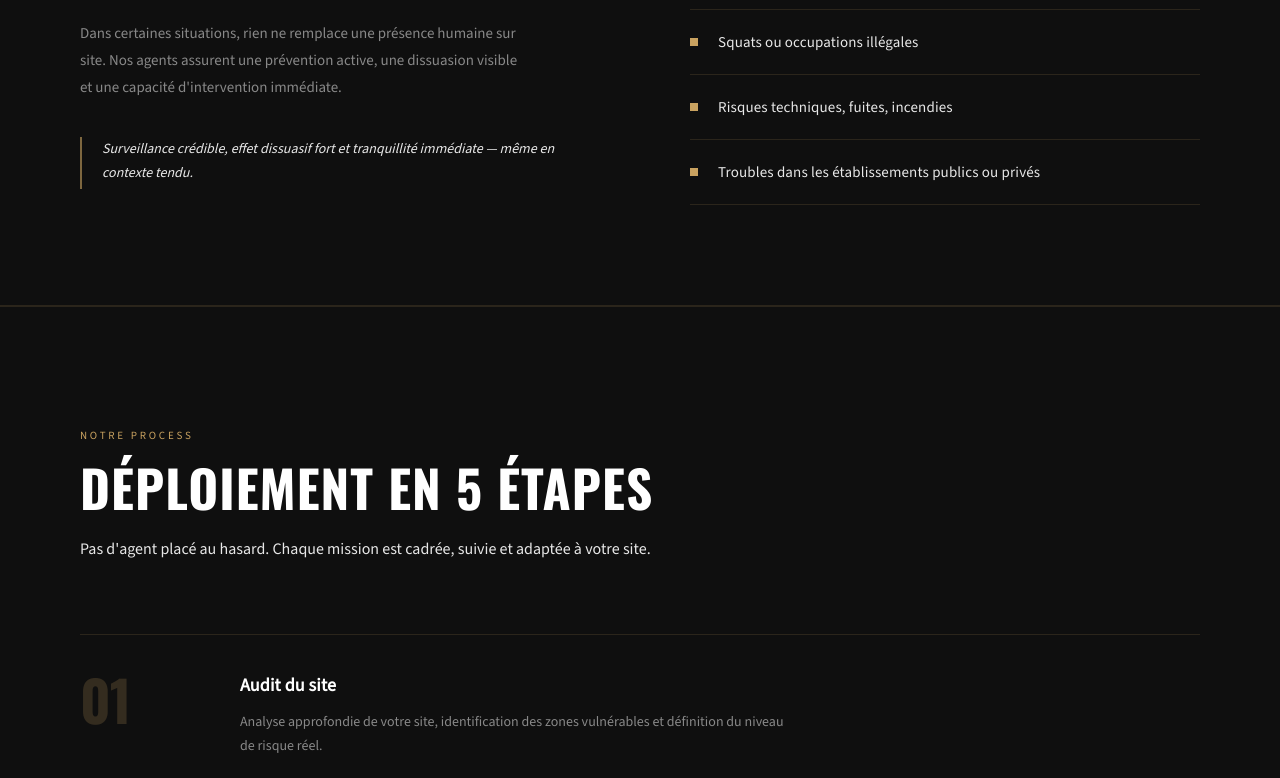
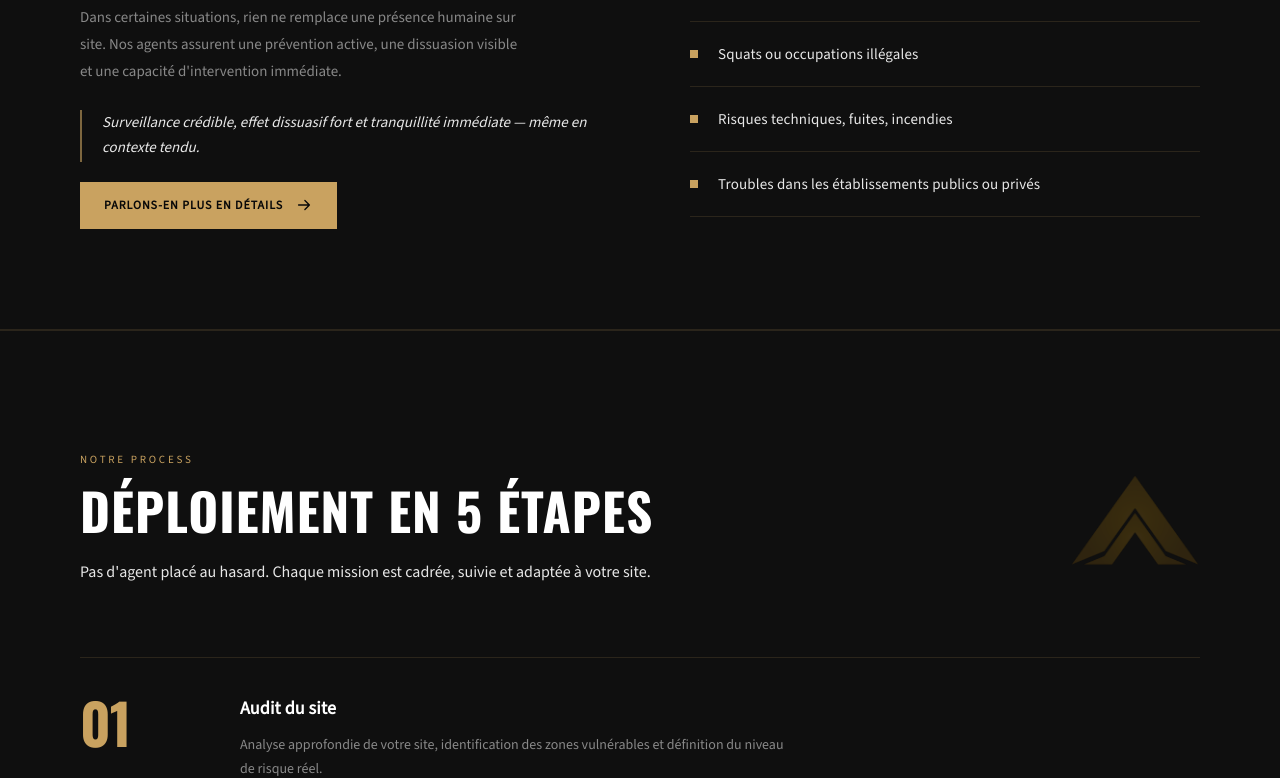
Before and after one commit to ibrahim-bkrn/serriasecurite, a Vue app: page /solutions/surveillance-humaine in a window 1280 px wide. Shown: the part 1049-1827 px from the top of the page. Built offline with nearby package versions, Linux system fonts and the light colour scheme.

Commit message:
Ajustements

```diff
--- a/src/App.vue
+++ b/src/App.vue
@@ -29,7 +29,7 @@
 }
 
 html {
-  scroll-behavior: smooth;
+  scroll-behavior: auto;
 }
 
 body {
--- a/src/components/NavBar.vue
+++ b/src/components/NavBar.vue
@@ -578,8 +578,7 @@ onUnmounted(() => {
   text-transform: uppercase;
   color: var(--color-muted);
   text-decoration: none;
-  padding: 10px 0 10px 20px;
-  border-left: 2px solid rgba(201, 162, 96, 0.2);
+  padding: 0px 0 10px 10px;
   margin-bottom: 6px;
   transition: color 0.2s, border-color 0.2s;
 }
--- a/src/components/PageCTA.vue
+++ b/src/components/PageCTA.vue
@@ -23,9 +23,6 @@
           </svg>
           <span>Être rappelé</span>
         </a>
-      </div>
-      <div class="page-cta__badges">
-        <span v-for="b in badges" :key="b" class="page-cta__badge">{{ b }}</span>
       </div>
     </div>
   </section>
--- a/src/main.js
+++ b/src/main.js
@@ -33,7 +33,7 @@ const router = createRouter({
     { path: '/buttons',  component: ButtonPreview },
     { path: '/:pathMatch(.*)*',  component: NotFoundPage },
   ],
-  scrollBehavior: () => ({ top: 0 }),
+  scrollBehavior: (to) => to.hash ? { el: to.hash, behavior: 'smooth' } : { top: 0 },
 })
 
 const app = createApp(App)
--- a/src/views/solutions/SurveillanceHumainePage.vue
+++ b/src/views/solutions/SurveillanceHumainePage.vue
@@ -19,11 +19,6 @@
           Des agents certifiés CNAPS, déployés en 24h sur toute l'Île-de-France.
           Présence dissuasive, rondes et intervention immédiate.
         </p>
-        <div class="sh-hero__pills">
-          <span>Agréé CNAPS</span>
-          <span>Déploiement 24h</span>
-          <span>24/7</span>
-        </div>
         <div class="sh-hero__actions">
           <router-link to="/contact" class="sh-cta-primary">
             <span>Parler à un responsable sécurité</span>
@@ -61,6 +56,14 @@
             <div class="sh-why__callout-line"></div>
             <p>Surveillance crédible, effet dissuasif fort et tranquillité immédiate — même en contexte tendu.</p>
           </div>
+          <router-link to="/contact" class="sh-cta-primary">
+            <span>Parlons-en plus en détails</span>
+            <div class="sh-cta-primary__arrow">
+              <svg width="18" height="18" viewBox="0 0 20 20" fill="none">
+                <path d="M4 10h12M11 5l5 5-5 5" stroke="currentColor" stroke-width="1.5" stroke-linecap="round" stroke-linejoin="round"/>
+              </svg>
+            </div>
+          </router-link>
         </div>
         <div class="sh-why__right">
           <p class="sh-why__threats-intro reveal" :class="{ visible: whyVis }">
@@ -83,11 +86,16 @@
     <section class="sh-method" ref="mRef">
       <div class="sh-method__container">
         <div class="sh-method__header">
-          <p class="section-label reveal" :class="{ visible: mVis }">Notre process</p>
-          <h2 class="section-title reveal reveal-delay-1" :class="{ visible: mVis }">DÉPLOIEMENT EN 5 ÉTAPES</h2>
-          <p class="sh-method__intro reveal reveal-delay-2" :class="{ visible: mVis }">
-            Pas d'agent placé au hasard. Chaque mission est cadrée, suivie et adaptée à votre site.
-          </p>
+          <div class="sh-method__header-text">
+            <p class="section-label reveal" :class="{ visible: mVis }">Notre process</p>
+            <h2 class="section-title reveal reveal-delay-1" :class="{ visible: mVis }">DÉPLOIEMENT EN 5 ÉTAPES</h2>
+            <p class="sh-method__intro reveal reveal-delay-2" :class="{ visible: mVis }">
+              Pas d'agent placé au hasard. Chaque mission est cadrée, suivie et adaptée à votre site.
+            </p>
+          </div>
+          <div class="sh-method__header-logo">
+            <img :src="logoFond" alt="" class="sh-method__logo" />
+          </div>
         </div>
         <div class="sh-method__steps">
           <div
@@ -153,7 +161,7 @@
     </section>
 
     <!-- ── CROSS-SELL V3 : carte sombre bordée or ── -->
-    <section class="cs-v3-wrap">
+    <section class="cs-v3-wrap" :style="{ backgroundImage: `url(${crossImg})` }">
       <div class="cs-v3">
         <span class="cs-v3__badge">Solution complémentaire</span>
         <h2 class="cs-v3__title">Et si vous ajoutez à cela<br />une surveillance matérielle ?</h2>
@@ -205,7 +213,9 @@ import NavBar        from '../../components/NavBar.vue'
 import FooterSection from '../../components/FooterSection.vue'
 import PageCTA       from '../../components/PageCTA.vue'
 
-import heroImg from '../../assets/photos/gardiennage.jpeg'
+import heroImg   from '../../assets/photos/gardiennage.jpeg'
+import crossImg  from '../../assets/photos/videosurveillance.jpg'
+import logoFond  from '../../assets/logo/Logo de fond 1.png'
 
 const activeAgent = ref(null)
 
@@ -299,7 +309,7 @@ onMounted(() => {
 </script>
 
 <style scoped>
-.sh-page { background: var(--color-bg); }
+.sh-page { background: var(--color-bg); overflow-x: hidden; }
 
 /* ── HERO ── */
 .sh-hero {
@@ -589,13 +599,14 @@ onMounted(() => {
   color: var(--color-muted);
   line-height: 1.8;
   max-width: 440px;
-  margin-bottom: 36px;
+  margin-bottom: 25px;
 }
 
 .sh-why__callout {
   display: flex;
   gap: 20px;
   align-items: flex-start;
+  margin-bottom: 20px;
 }
 
 .sh-why__callout-line {
@@ -608,7 +619,7 @@ onMounted(() => {
 
 .sh-why__callout p {
   font-family: var(--font-body);
-  font-size: 14px;
+  font-size: 15px;
   font-weight: 400;
   color: var(--color-text);
   line-height: 1.7;
@@ -662,7 +673,7 @@ onMounted(() => {
 }
 
 .sh-agents__container {
-  max-width: 1280px;
+  max-width: 70%;
   margin: 0 auto;
   padding: 0 80px;
 }
@@ -711,9 +722,6 @@ onMounted(() => {
   transition: border-color 0.3s;
 }
 
-.sh-accordion__item--open {
-  border-bottom-color: var(--color-gold);
-}
 
 .sh-accordion__header {
   display: flex;
@@ -836,7 +844,30 @@ onMounted(() => {
   padding: 0 80px;
 }
 
-.sh-method__header { margin-bottom: 72px; }
+.sh-method__header {
+  display: flex;
+  align-items: flex-end;
+  justify-content: space-between;
+  gap: 40px;
+  margin-bottom: 72px;
+}
+
+.sh-method__header-text { flex: 1; }
+
+.sh-method__header-logo {
+  flex-shrink: 0;
+  opacity: 0.9;
+  pointer-events: none;
+  display: flex;
+  align-items: center;
+  justify-content: center;
+}
+
+.sh-method__logo {
+  height: 130px;
+  width: auto;
+  display: block;
+}
 
 .sh-method__intro {
   margin-top: 20px;
@@ -866,13 +897,11 @@ onMounted(() => {
   font-family: var(--font-display);
   font-size: 56px;
   font-weight: 800;
-  color: rgba(201, 162, 96, 0.2);
+  color: var(--color-gold);
   line-height: 1;
   letter-spacing: -0.02em;
   transition: color 0.3s;
 }
-
-.sh-step:hover .sh-step__num { color: var(--color-gold); }
 
 .sh-step__title {
   font-family: var(--font-body);
@@ -957,18 +986,30 @@ onMounted(() => {
 /* V3 — carte sombre bordée or */
 .cs-v3-wrap {
   padding: 80px 0;
-  background: var(--color-bg);
-  border-top: 1px solid var(--color-border);
-  border-bottom: 1px solid var(--color-border);
+  position: relative;
+  background-size: cover;
+  background-position: center;
   display: flex;
   justify-content: center;
 }
+
+.cs-v3-wrap::before {
+  content: '';
+  position: absolute;
+  inset: 0;
+  background: rgba(6, 6, 6, 0.9);
+  z-index: 0;
+}
+
+.cs-v3-wrap > * { position: relative; z-index: 1; }
+
 .cs-v3 {
   display: flex;
   flex-direction: column;
   align-items: center;
   text-align: center;
   text-decoration: none;
+  background: var(--color-bg);
   border: 1px solid rgba(201, 162, 96, 0.35);
   padding: 56px 80px;
   max-width: 700px;
@@ -1120,7 +1161,7 @@ onMounted(() => {
   .sh-hero { flex-direction: column; height: auto; max-height: none; overflow: visible; }
   .sh-hero__left { width: 100%; border-right: none; border-bottom: 1px solid var(--color-border); padding: 32px 40px 48px; }
   .sh-hero__left::before { display: none; }
-  .sh-hero__right { height: 45vh; min-height: 280px; }
+  .sh-hero__right { height: 340px; min-height: unset; }
   .sh-hero__stat-card { display: none; }
   .sh-statement__container { grid-template-columns: 4px 1fr; }
   .sh-statement__body { grid-column: 2; }
@@ -1132,31 +1173,46 @@ onMounted(() => {
 }
 
 @media (max-width: 768px) {
-  /* Fix double padding : .sh-hero a déjà padding-top: 72px */
-  .sh-hero__left { padding: 32px 24px 48px; }
+  .sh-hero__left { padding: 32px 20px 40px; }
+  .sh-hero__right { height: 280px; }
   .sh-agents__container, .sh-method__container,
-  .sh-statement__container, .sh-engagements__container { padding: 0 24px; }
-  .sh-why { padding: 72px 0; }
-  .sh-why__container { padding: 0 24px; }
-  .sh-agents { padding: 80px 0; }
-  .sh-method { padding: 80px 0; }
-  .sh-engagements { padding: 80px 0; }
+  .sh-statement__container, .sh-engagements__container { padding: 0 20px; }
+  .sh-why { padding: 56px 0; }
+  .sh-why__container { padding: 0 20px; }
+  .sh-agents { padding: 56px 0; }
+  .sh-method { padding: 56px 0; }
+  .sh-engagements { padding: 56px 0; }
   .sh-engagements__grid { grid-template-columns: 1fr; }
-  .sh-statement { padding: 72px 0; }
+  .sh-statement { padding: 56px 0; }
   .sh-statement__container { grid-template-columns: 1fr; gap: 32px; }
   .sh-statement__line { display: none; }
-  .sh-step { grid-template-columns: 80px 1fr; gap: 20px; padding: 28px 0; }
-  .sh-step__num { font-size: 40px; }
+  .sh-step { grid-template-columns: 64px 1fr; gap: 16px; padding: 24px 0; }
+  .sh-step__num { font-size: 36px; }
+
+  /* method header : logo caché, texte pleine largeur */
+  .sh-method__header { flex-direction: column; gap: 0; }
+  .sh-method__header-logo { display: none; }
 
   .sh-hero__img { filter: saturate(0.6) brightness(1.05); }
   .sh-hero__img-overlay { background: linear-gradient(to bottom, rgba(8,8,8,0.3) 0%, rgba(8,8,8,0.15) 100%); }
   .sh-hero__actions { flex-direction: column; }
   .sh-cta-primary, .sh-cta-secondary { justify-content: center; }
+
+  /* accordion mobile */
+  .sh-agents__container {max-width: 100%;}
+  .sh-agents__header { margin-bottom: 40px; }
+  .sh-accordion__header { gap: 14px; padding: 18px 0; }
+  .sh-accordion__num { font-size: 11px; }
+  .sh-accordion__title { font-size: 17px; }
+  .sh-accordion__tag { font-size: 9px; }
+  .sh-accordion__desc { max-width: 100%; }
+  .sh-accordion__features { gap: 8px 12px; }
+
   /* cross-sell mobile */
-  .cs-v3-wrap { padding: 48px 24px; }
-  .cs-v3 { padding: 36px 24px; }
-  .cs-v3b-wrap { padding: 48px 24px; }
-  .cs-v3b__top { padding: 36px 24px; }
-  .cs-v3b__footer { padding: 18px 24px; }
+  .cs-v3-wrap { padding: 80px 20px; }
+  .cs-v3 { padding: 32px 20px; }
+  .cs-v3b-wrap { padding: 40px 20px; }
+  .cs-v3b__top { padding: 32px 20px; }
+  .cs-v3b__footer { padding: 16px 20px; }
 }
 </style>
--- a/src/views/solutions/SurveillanceMateriellePage.vue
+++ b/src/views/solutions/SurveillanceMateriellePage.vue
@@ -392,6 +392,7 @@ onMounted(() => {
   align-items: center;
   gap: 20px;
   padding: 18px 0;
+  margin-bottom: 5px;
 }
 
 .sm-hero__sep-line {
```
Also changed, not shown: src/components/HeroSection.vue (+18 -8 lines), src/components/SolutionsGateway.vue (+5 -5 lines), src/components/StatsSection.vue (+1 -6 lines).
